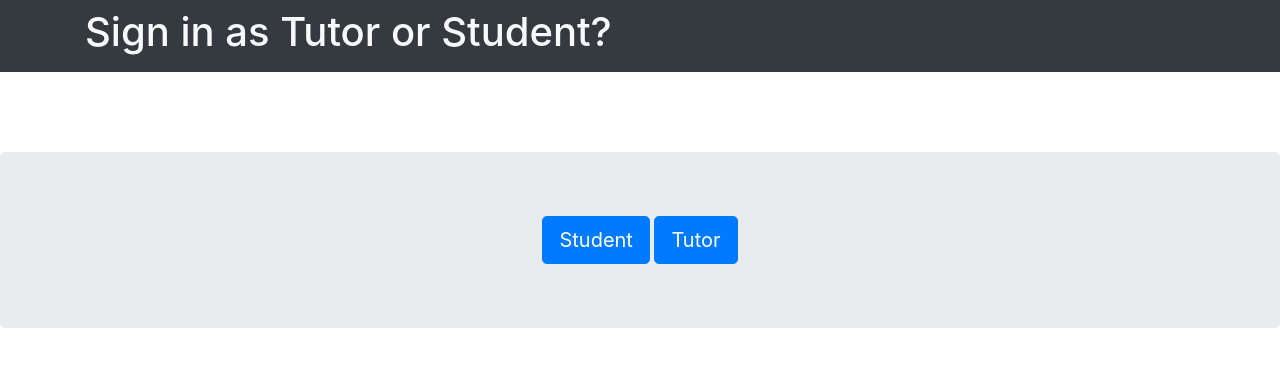
After one commit to jayli201/quick-tutor, a Django app: page /students/signin in a window 1280 px wide. The commit adds this page. Shown: the top 367 px of the page. Run offline with Django 3.2, Linux system fonts and the light colour scheme; some libraries are stand-ins or nearby versions.

Commit message:
added full sin in and up feature

```diff
--- a/mysite/settings.py
+++ b/mysite/settings.py
@@ -159,7 +159,7 @@ CRISPY_TEMPLATE_PACK = 'bootstrap4'
 
 SITE_ID = 1
 
-LOGIN_REDIRECT_URL = '/students/choose'
+LOGIN_REDIRECT_URL = ''
 
 # Heroku: Update database configuration from $DATABASE_URL.
 import dj_database_url
--- a/students/templates/students/landing.html
+++ b/students/templates/students/landing.html
@@ -29,8 +29,9 @@
         <div class="col text-center">
           <h1>Join Now!</h1>
           <p>The only true wisdom is knowing you know nothing -Socrates</p>
-          <a class="btn btn-primary btn-lg" href="{% provider_login_url 'google' %}" role="button">Get Started and Sign Up</a>
-          <a class="btn btn-primary btn-lg" href="" role="button">Sign Into Existing Account</a>
+          <a class="btn btn-primary btn-lg" href="{% provider_login_url 'google' %}" role="button">Sign into Google Account</a>
+          <a class="btn btn-primary btn-lg" href="" role="button">Sign Up</a>
+          <a class="btn btn-primary btn-lg" href="" role="button">Sign In</a>
         </div>
       </div>
     </div>
--- /dev/null
+++ b/students/templates/students/sign_in_as.html
@@ -0,0 +1,38 @@
+<link href="https://stackpath.bootstrapcdn.com/bootstrap/4.4.1/css/bootstrap.min.css" rel="stylesheet" integrity="sha384-Vkoo8x4CGsO3+Hhxv8T/Q5PaXtkKtu6ug5TOeNV6gBiFeWPGFN9MuhOf23Q9Ifjh" crossorigin="anonymous">
+
+{% load socialaccount %}
+
+<style>
+  .footer {
+    position: fixed;
+    left: 0;
+    bottom: 0;
+    width: 100%;
+    height: 5%;
+    background-color:grey;
+    color: white;
+    text-align: center;
+  }
+</style>
+
+<html>
+<nav class="navbar navbar-dark bg-dark navbar-fixed-top">
+    <div class="container">
+      <h1 class="text-light">Sign in as Tutor or Student?</h1>
+    </div>
+  </nav>
+
+  <br style=line-height:10vh;>
+  <div class="jumbotron">
+    <div class="container">
+      <div class="row">
+        <div class="col text-center">
+          <a class="btn btn-primary btn-lg" href="students/" role="button">Student</a>
+          <a class="btn btn-primary btn-lg" href="/tutors/" role="button">Tutor</a>
+        </div>
+      </div>
+    </div>
+  </div>
+</br>
+
+</html>
--- a/students/urls.py
+++ b/students/urls.py
@@ -11,5 +11,6 @@ urlpatterns = [
     path('students/signup', views.signup_form, name='signup_form'),
     path('students/search', views.search, name='search'),
     path('students/profile', views.ProfileView.as_view(), name='profile'),
-    path('students/choose', views.choose_signup, name='choose_signup')
+    path('students/choose', views.choose_signup, name='choose_signup'),
+    path('students/signin', views.sign_in_as, name='sign_in_as')
 ]
--- a/students/views.py
+++ b/students/views.py
@@ -73,6 +73,9 @@ def search(request):
 def choose_signup(request):
     return render(request, 'students/choose.html')
 
+def sign_in_as(request):
+    return render(request, 'students/sign_in_as.html')
+
 class ProfileView(generic.ListView):
     template_name = 'students/profile.html'
     context_object_name = 'profile_list'
```
Also changed, not shown: mysite/adapter.py (+16 -2 lines).
